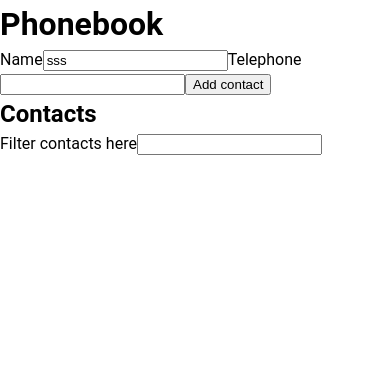
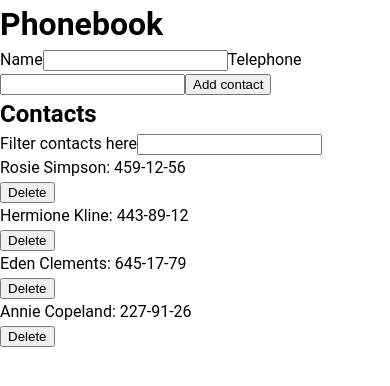
Before and after one commit to Andriy-Kond/m4_hooks, a React (Create React App) app: page / in a window 390 px wide. Shown: the top 386 px of the page. Built offline with nearby package versions, Linux system fonts and the light colour scheme.

Commit message:
refactor: Phonebook as hook

```diff
--- a/package.json
+++ b/package.json
@@ -9,7 +9,8 @@
     "@testing-library/jest-dom": "^5.17.0",
     "@testing-library/react": "^13.4.0",
     "@testing-library/user-event": "^13.5.0",
-    "axios": "^1.7.5",
+    "axios": "^1.7.4",
+    "basiclightbox": "^5.0.4",
     "formik": "^2.4.6",
     "gh-pages": "^6.1.1",
     "nanoid": "^5.0.7",
@@ -17,8 +18,10 @@
     "react": "^18.3.1",
     "react-dom": "^18.3.1",
     "react-icons": "^5.3.0",
+    "react-loader-spinner": "^6.1.6",
     "react-player": "^2.16.0",
     "react-scripts": "5.0.1",
+    "sass": "^1.77.8",
     "styled-components": "^6.1.12",
     "web-vitals": "^2.1.4",
     "yup": "^1.4.0"
--- a/src/Phonebook/ContactForm/ContactForm-State.jsx
+++ b/src/Phonebook/ContactForm/ContactForm-State.jsx
@@ -1,27 +1,41 @@
-import { Component } from "react";
+import { useState } from "react";
 
-class ContactForm extends Component {
-  state = { name: "sss", number: "" };
+function ContactForm({ addContact }) {
+  const [name, setName] = useState("");
+  const [number, setNumber] = useState("");
 
-  handleContact = e => {
+  const handleContact = e => {
     const { name, value } = e.currentTarget;
-    this.setState({ [name]: value });
+
+    switch (name) {
+      case "name":
+        return setName(value);
+
+      case "number":
+        return setNumber(value);
+
+      default:
+        throw new Error(`Cannot to process the case of ${name}`);
+    }
   };
 
-  clearState = () => this.setState({ name: "", number: "" });
+  const clearState = () => {
+    setName("");
+    setNumber("");
+  };
 
-  handleAddContact = e => {
+  const handleAddContact = e => {
     e.preventDefault();
 
-    this.props.addContact(this.state);
-    this.clearState();
+    const newContact = { name, number };
+    addContact(newContact);
+
+    // e.currentTarget.reset(); // - не спрацьовує на контрольованих елементах форми
+    clearState();
   };
 
-  render() {
-    const { name, number } = this.state;
-
   return (
-      <form onSubmit={this.handleAddContact}>
+    <form onSubmit={handleAddContact}>
       <label>
         Name
         <input
@@ -29,7 +43,7 @@ class ContactForm extends Component {
           name="name"
           required
           value={name}
-            onChange={this.handleContact}
+          onChange={handleContact}
         />
       </label>
 
@@ -40,13 +54,12 @@ class ContactForm extends Component {
           name="number"
           required
           value={number}
-            onChange={this.handleContact}
+          onChange={handleContact}
         />
       </label>
       <button type="submit">Add contact</button>
     </form>
   );
 }
-}
 
 export default ContactForm;
--- a/src/Phonebook/ContactForm/ContactForm.jsx
+++ b/src/Phonebook/ContactForm/ContactForm.jsx
@@ -1,5 +1,6 @@
 import { Formik, Form, Field, ErrorMessage } from "formik";
 import { object, string, number } from "yup";
+
 import { Button, Span } from "./ContactForm.styled";
 
 const shema = object({
--- a/src/Phonebook/Phonebook.jsx
+++ b/src/Phonebook/Phonebook.jsx
@@ -1,82 +1,73 @@
-import React, { Component } from "react";
+import React, { Component, useEffect, useRef, useState } from "react";
 import { nanoid } from "nanoid";
 import ContactForm from "./ContactForm";
 import Filter from "./Filter";
 import ContactList from "./ContactList";
+import { Notify } from "notiflix/build/notiflix-notify-aio";
 
-class ImageFinder extends Component {
-  state = {
-    contacts: [
-      // { id: "id-1", name: "Rosie Simpson", number: "459-12-56" },
-      // { id: "id-2", name: "Hermione Kline", number: "443-89-12" },
-      // { id: "id-3", name: "Eden Clements", number: "645-17-79" },
-      // { id: "id-4", name: "Annie Copeland", number: "227-91-26" },
-    ],
+function ImageFinder() {
+  const [contacts, setContacts] = useState([
+    { id: "id-1", name: "Rosie Simpson", number: "459-12-56" },
+    { id: "id-2", name: "Hermione Kline", number: "443-89-12" },
+    { id: "id-3", name: "Eden Clements", number: "645-17-79" },
+    { id: "id-4", name: "Annie Copeland", number: "227-91-26" },
+  ]);
 
-    filter: "",
+  const [filter, setFilter] = useState("");
+
+  const isFirstRender = useRef(true);
+
+  useEffect(() => {
+    const savedContacts = localStorage.getItem("phoneBookContacts");
+    savedContacts && setContacts(JSON.parse(savedContacts));
+  }, []);
+
+  useEffect(() => {
+    if (isFirstRender.current) {
+      isFirstRender.current = false;
+      return;
+    }
+
+    localStorage.setItem("phoneBookContacts", JSON.stringify(contacts));
+  }, [contacts]);
+
+  const addContact = pushedContact => {
+    // const name = e.currentTarget.elements.name.value;
+    // const number = e.currentTarget.elements.number.value;
+    const { name, number } = pushedContact;
+    const newContact = { id: nanoid(), name, number };
+
+    const isExistContact = contacts.find(contact => contact.name === name);
+
+    isExistContact
+      ? Notify.warning(`Contact ${name} already in contact book`)
+      : setContacts(prevContacts => [...prevContacts, newContact]);
   };
 
-  componentDidMount = () => {
-    const contacts = localStorage.getItem("phoneBookContacts");
-    contacts && this.setState({ contacts: JSON.parse(contacts) });
-  };
-
-  componentDidUpdate(prevProps, prevState) {
-    if (prevState.contacts !== this.state.contacts) {
-      localStorage.setItem(
-        "phoneBookContacts",
-        JSON.stringify(this.state.contacts),
-      );
-    }
-  }
-
-  addContact = data => {
-    // const name = e.currentTarget.elements.name.value;
-    // const number = e.currentTarget.elements.number.value;
-    const { name, number } = data;
-    const newContact = { id: nanoid(), name, number };
-
-    const isExistContact = this.state.contacts.find(
-      contact => contact.name === name,
+  const removeContact = contactId =>
+    setContacts(prevContacts =>
+      prevContacts?.filter(contact => contact.id !== contactId),
     );
 
-    isExistContact
-      ? alert(`Contact ${name} already in contact book`)
-      : this.setState(prevState => ({
-          ...prevState,
-          contacts: [...prevState.contacts, newContact],
-        }));
+  const handleFilter = e => setFilter(e.target.value);
 
-    // this.clearState();
-  };
-
-  removeContact = id =>
-    this.setState({
-      contacts: this.state.contacts.filter(contact => contact.id !== id),
-    });
-
-  handleFilter = e => this.setState({ filter: e.currentTarget.value });
-
-  render() {
-    const { filter, contacts } = this.state;
-    const visibleContacts = contacts.filter(contact =>
+  const visibleContacts = contacts?.filter(contact =>
     contact.name.toLocaleLowerCase().includes(filter.toLocaleLowerCase()),
   );
 
   return (
     <>
       <h1>Phonebook</h1>
-        <ContactForm addContact={this.addContact} />
+      <ContactForm addContact={addContact} />
 
       <h2>Contacts</h2>
-        <Filter filter={filter} handleFilter={this.handleFilter} />
+      <Filter filter={filter} handleFilter={handleFilter} />
       <ContactList
         visibleContacts={visibleContacts}
-          removeContact={this.removeContact}
+        removeContact={removeContact}
       />
     </>
   );
 }
-}
 
 export default ImageFinder;
```
Also changed, not shown: src/Phonebook/ContactList/ContactList.jsx (+1 -7 lines), src/Phonebook/Filter/Filter.jsx (+1 -6 lines), 1 other file (tests, documents, lock files or other folders). Lines whose indentation alone changed are shown as unchanged.
